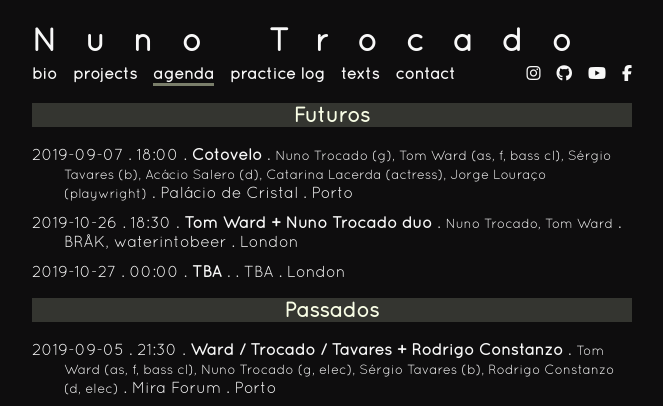
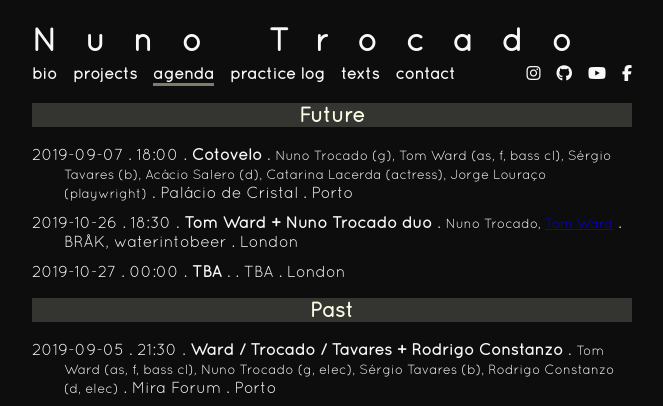
Before and after one commit to ntrocado/ntrocado.github.io, a Jekyll site: the page built from concertos.html, in a window 1280 px wide and 900 px high. Shown: the top 406 px of the window, without its empty margins (308-971 px from the left). Built offline with Jekyll 4.4.1, drawn with Linux system fonts in a browser that asks for light colours; nearby versions of some CDN libraries.

Commit message:
Indent and white space

```diff
--- a/_data/concertos.yml
+++ b/_data/concertos.yml
@@ -327,7 +327,7 @@
   projecto: Tom Ward + Nuno Trocado duo
   local: BRÅK, waterintobeer
   cidade: London
-  membros: Nuno Trocado, Tom Ward
+  membros: Nuno Trocado, <a href="https://madwort.co.uk/">Tom Ward</a>
 
 - datahora: 2019-10-27 00:00:00 +0000
   projecto: TBA
--- a/concertos.html
+++ b/concertos.html
@@ -3,7 +3,7 @@
 title: Nuno Trocado - Concertos
 ---
 
-<h2>Futuros</h2>
+<h2>Future</h2>
 <ul id="concertos">
   {% for concerto in site.data.concertos %}
     {% if concerto.datahora >= site.time %}
@@ -13,7 +13,8 @@
     {% endif %}
   {% endfor %}
 </ul>
-<h2>Passados</h2>
+
+<h2>Past</h2>
 <ul id="concertos">
   {% for concerto in site.data.concertos reversed%}
     {% if concerto.datahora < site.time %}
@@ -22,3 +23,4 @@
       </li>
     {% endif %}
   {% endfor %}
+</ul>
```
Lines whose indentation alone changed are shown as unchanged.
